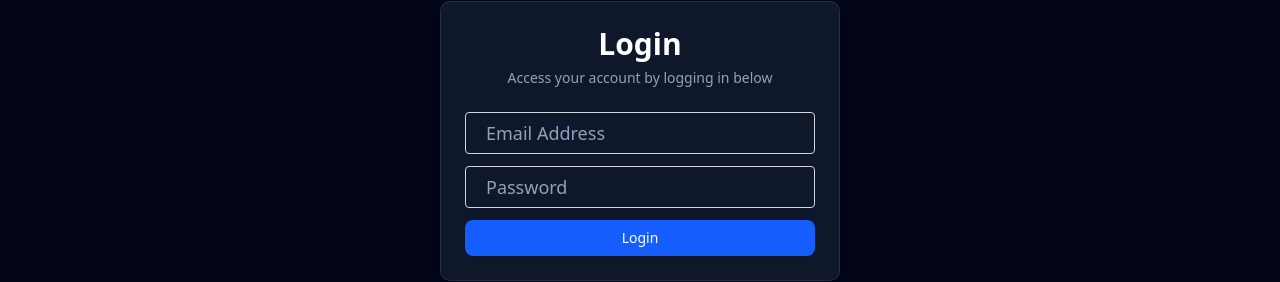
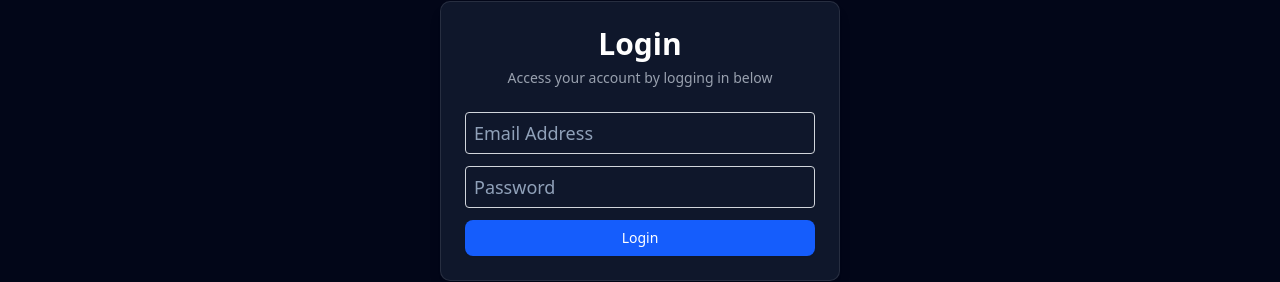
Before and after one commit to ma3llim007/mscut, a React (Vite) app in the folder frontend/: page /auth in a window 1280 px wide. Shown: the part 251-533 px from the top of the page. Built offline with nearby package versions, Linux system fonts and the light colour scheme; no server answers.

Commit message:
refactor Login component styles; adjust padding for input fields to improve user experience

```diff
--- a/frontend/src/components/Login.jsx
+++ b/frontend/src/components/Login.jsx
@@ -60,7 +60,7 @@ const Login = () => {
                             type="email"
                             disabled={isPending}
                             placeholder="Email Address"
-                            className="!text-lg rounded p-5 border mb-1 border-gray-300 focus:outline-none focus:ring-2 focus:ring-blue-500 w-full"
+                            className="!text-lg rounded py-5 px-2 border mb-1 border-gray-300 focus:outline-none focus:ring-2 focus:ring-blue-500 w-full"
                         />
                         {errors?.email?.message ? <ErrorMessage error={errors?.email?.message} /> : null}
                     </div>
@@ -70,7 +70,7 @@ const Login = () => {
                             type="password"
                             placeholder="Password"
                             disabled={isPending}
-                            className="!text-lg rounded p-5 border mb-1 border-gray-300 focus:outline-none focus:ring-2 focus:ring-blue-500 w-full"
+                            className="!text-lg rounded py-5 px-2 border mb-1 border-gray-300 focus:outline-none focus:ring-2 focus:ring-blue-500 w-full"
                         />
                         {errors?.password?.message ? <ErrorMessage error={errors?.password?.message} /> : null}
                     </div>
```
